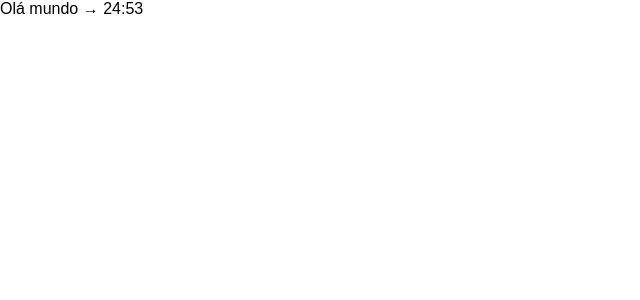
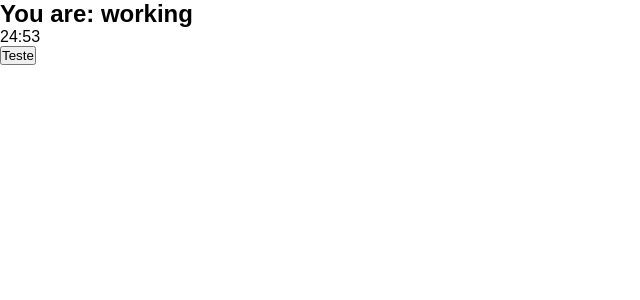
Before and after one commit to IsaiasSantanaDosSantos/Typescript-resct-PomodoroApp, a React (Create React App) app: page / in a window 1280 px wide. Shown: the top 300 px of the page, without its empty margins (0-640 px from the left). Built offline with nearby package versions, Linux system fonts and the light colour scheme.

Commit message:
fix: create Timer and Button componenets

```diff
--- /dev/null
+++ b/src/componets/button.tsx
@@ -0,0 +1,15 @@
+import React from "react";
+
+interface Props {
+  text: string;
+  onClick?: () => void;
+  className?: string;
+}
+
+export function Button(props: Props): JSX.Element {
+  return (
+    <button onClick={props.onClick} className={props.className}>
+      {props.text}
+    </button>
+  );
+}
--- a/src/componets/pomodoro-timer.tsx
+++ b/src/componets/pomodoro-timer.tsx
@@ -1,6 +1,7 @@
 import React from "react";
 import { useInterval } from "../hooks/use-interval";
-import { secundsToTime } from "../utils/seconds-to-time";
+import { Button } from "./button";
+import { Timer } from "./timer";
 
 interface Props {
   defaultPomodoroTime: number;
@@ -12,5 +13,11 @@ export function PomodoroTimer(props: Props): JSX.Element {
     setMainTime(mainTime - 1);
   }, 1000);
 
-  return <div>Olá mundo → {secundsToTime(mainTime)}</div>;
+  return (
+    <div className="pomodoro">
+      <h2>You are: working</h2>
+      <Timer mainTimer={mainTime} />
+      <Button text="Teste" onClick={() => console.log("Clicou!")} />
+    </div>
+  );
 }
--- /dev/null
+++ b/src/componets/timer.tsx
@@ -0,0 +1,10 @@
+import React from "react";
+import { secondsToTime } from "../utils/seconds-to-time";
+
+interface Props {
+  mainTimer: number;
+}
+
+export function Timer(props: Props): JSX.Element {
+  return <div className="timer">{secondsToTime(props.mainTimer)}</div>;
+}
--- a/src/utils/seconds-to-time.ts
+++ b/src/utils/seconds-to-time.ts
@@ -1,4 +1,4 @@
-export function secundsToTime(seconds: number): string {
+export function secondsToTime(seconds: number): string {
   const zeroLeft = (n: number) => Math.floor(n).toString().padStart(2, "0");
   const min = zeroLeft((seconds / 60) % 60);
   const sec = zeroLeft((seconds % 60) % 60);
```
